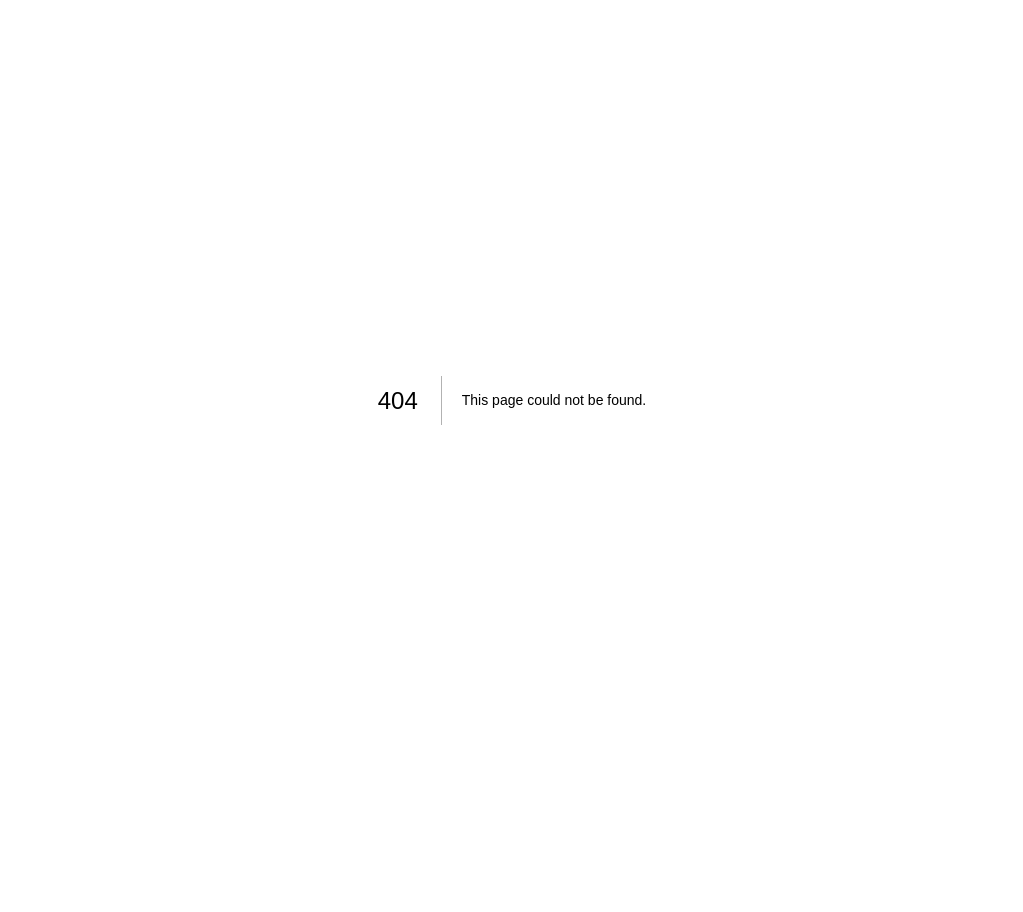
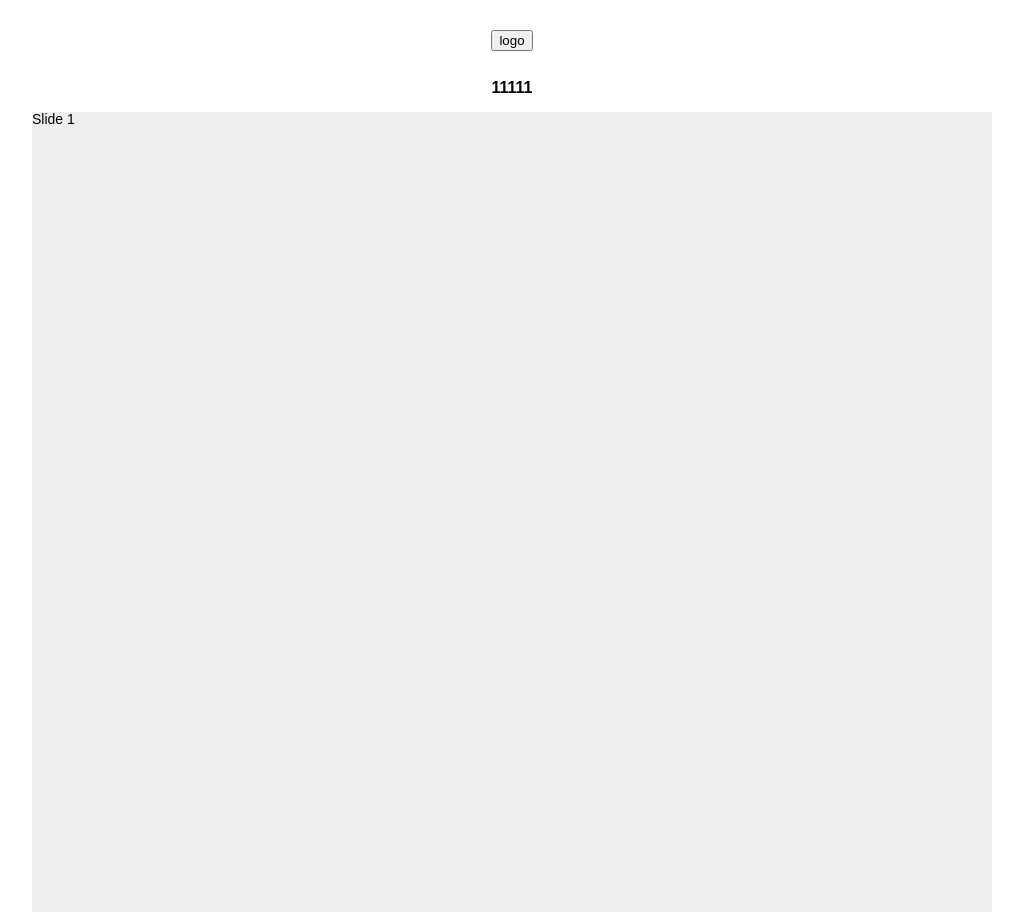
Before and after one commit to Crunchpoint/07.project_team_b, a Next.js app: page /info/charinfo in a window 1280 px wide. Before the commit this address had no page. Shown: the whole page, without its empty margins (128-1151 px from the left). Before the commit the page ends 800 px from the top, so only its background shows below. Built offline with nearby package versions, Linux system fonts and the light colour scheme.

Commit message:
create /charinfo

```diff
--- /dev/null
+++ b/components/info/CharInfo.js
@@ -0,0 +1,34 @@
+import React from 'react'
+import { Swiper, SwiperSlide } from "swiper/react";
+import "swiper/css";
+import styles from "@/styles/info/CharInfo.module.scss";
+
+const CharInfo = () => {
+  return (
+    <>
+      <div className={styles.app}>
+        <div className={styles.wrap_logo}>
+          <button>logo</button>
+        </div>
+        <div className={styles.wrap_info}>
+          <h1 className={styles.h1}>11111</h1>
+          <div>
+          <Swiper className={`${styles.body} ${styles.swiper}`}>
+            <SwiperSlide>Slide 1</SwiperSlide>
+            <SwiperSlide>Slide 2</SwiperSlide>
+            <SwiperSlide>Slide 3</SwiperSlide>
+            <SwiperSlide>Slide 4</SwiperSlide>
+            <SwiperSlide>Slide 5</SwiperSlide>
+            <SwiperSlide>Slide 6</SwiperSlide>
+            <SwiperSlide>Slide 7</SwiperSlide>
+            <SwiperSlide>Slide 8</SwiperSlide>
+            <SwiperSlide>Slide 9</SwiperSlide>
+          </Swiper>
+          </div>
+        </div>
+      </div>
+    </>
+  )
+}
+
+export default CharInfo
--- a/package.json
+++ b/package.json
@@ -18,6 +18,7 @@
     "nprogress": "^0.2.0",
     "react": "18.2.0",
     "react-dom": "18.2.0",
-    "sass": "^1.58.3"
+    "sass": "^1.58.3",
+    "swiper": "^9.0.5"
   }
 }
--- /dev/null
+++ b/pages/info/charinfo.js
@@ -0,0 +1,13 @@
+import Meta from "@/components/Meta";
+import CharInfo from "@/components/info/CharInfo";
+
+const charinfo = () => {
+  return (
+    <>
+      <Meta title='CharInfo' name='name' description='description' />
+      <CharInfo />
+    </>
+  )
+}
+
+export default charinfo
--- /dev/null
+++ b/styles/info/CharInfo.module.scss
@@ -0,0 +1,59 @@
+#app {
+    height: 100vh;
+  }
+
+  .body {
+    position: relative;
+    height: 100%;
+    background: #eee;
+    font-family: Helvetica Neue, Helvetica, Arial, sans-serif;
+    font-size: 14px;
+    color: #000;
+    margin: 0;
+    padding: 0;
+  }
+
+  .wrap_logo {
+    width: 100%;
+    height: 5rem;
+    display: flex;
+    align-items: center;
+    button {
+        margin: 0 auto;
+    }
+  }
+  .wrap_info {
+    width: 100%;
+    padding: 0 10rem;
+  }
+  .h1 {
+    width: 100%;
+    display: flex;
+    justify-content: center;
+    margin-bottom: 1rem;
+    // fontsize , family setting
+
+  }
+
+  .swiper {
+    width: 100%;
+    height: 100vh;
+  }
+
+  .swiper-slide {
+    text-align: center;
+    font-size: 18px;
+    background: #fff;
+
+    /* Center slide text vertically */
+    display: flex;
+    justify-content: center;
+    align-items: center;
+  }
+
+  .swiper-slide img {
+    display: block;
+    width: 100%;
+    height: 100%;
+    object-fit: cover;
+  }
```
Also changed, not shown: 1 other file (tests, documents, lock files or other folders).
